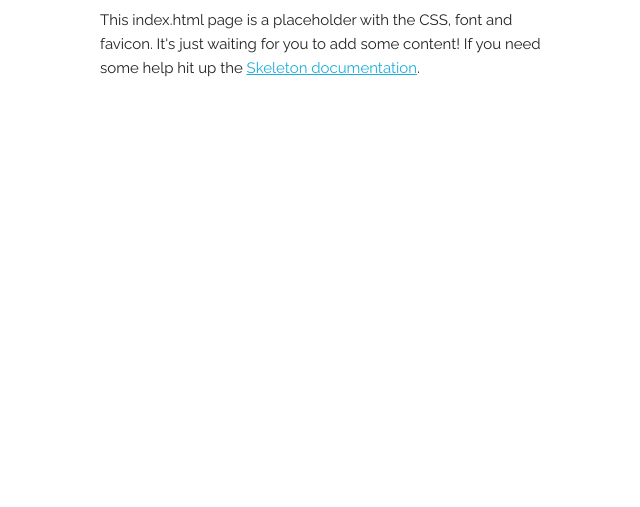
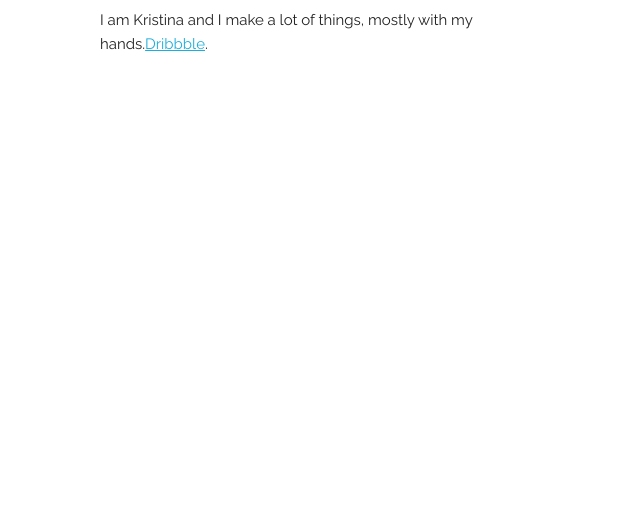
Before and after one commit to gringogidget/Gringogidget, a plain HTML site: page index.html in a window 1280 px wide. Shown: the part 293-800 px from the top of the page, without its empty margins (60-700 px from the left). Drawn offline with Linux system fonts and the light colour scheme.

Commit message:
la da da dee

```diff
--- a/index.html
+++ b/index.html
@@ -5,7 +5,7 @@
   <!-- Basic Page Needs
   –––––––––––––––––––––––––––––––––––––––––––––––––– -->
   <meta charset="utf-8">
-  <title>Your page title here :)</title>
+  <title>Kristina Groeger - Visual and Digital Artist / Web Developer</title>
   <meta name="description" content="">
   <meta name="author" content="">
 
@@ -35,7 +35,7 @@
     <div class="row">
       <div class="one-half column" style="margin-top: 25%">
         <h4>Basic Page</h4>
-        <p>This index.html page is a placeholder with the CSS, font and favicon. It's just waiting for you to add some content! If you need some help hit up the <a href="http://www.getskeleton.com">Skeleton documentation</a>.</p>
+        <p>I am Kristina and I make a lot of things, mostly with my hands.<a href="https://dribbble.com/kristinagroeger">Dribbble</a>.</p>
       </div>
     </div>
   </div>
```
